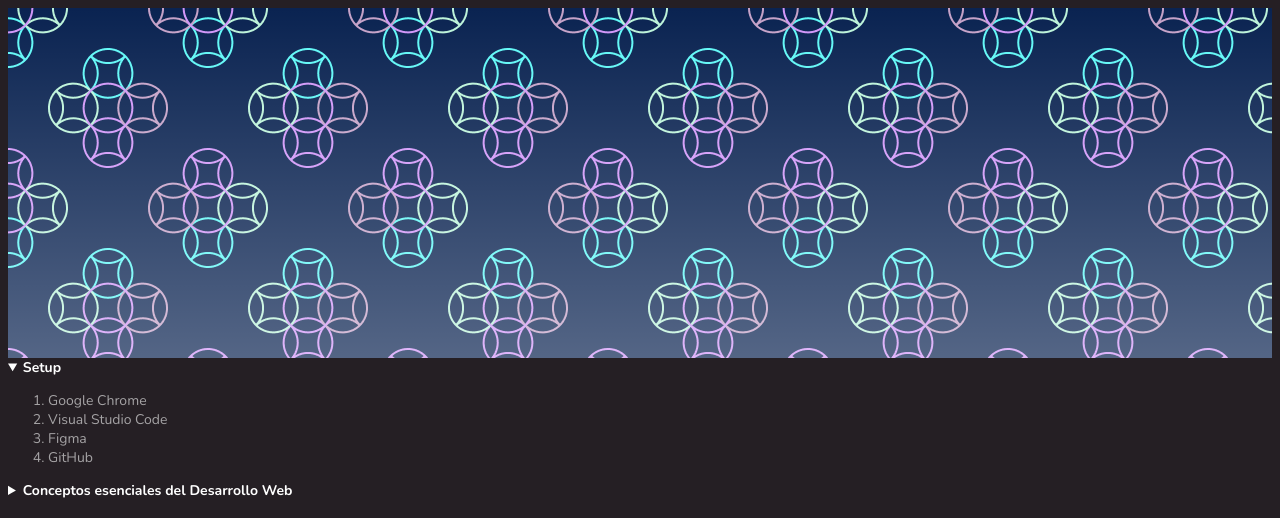
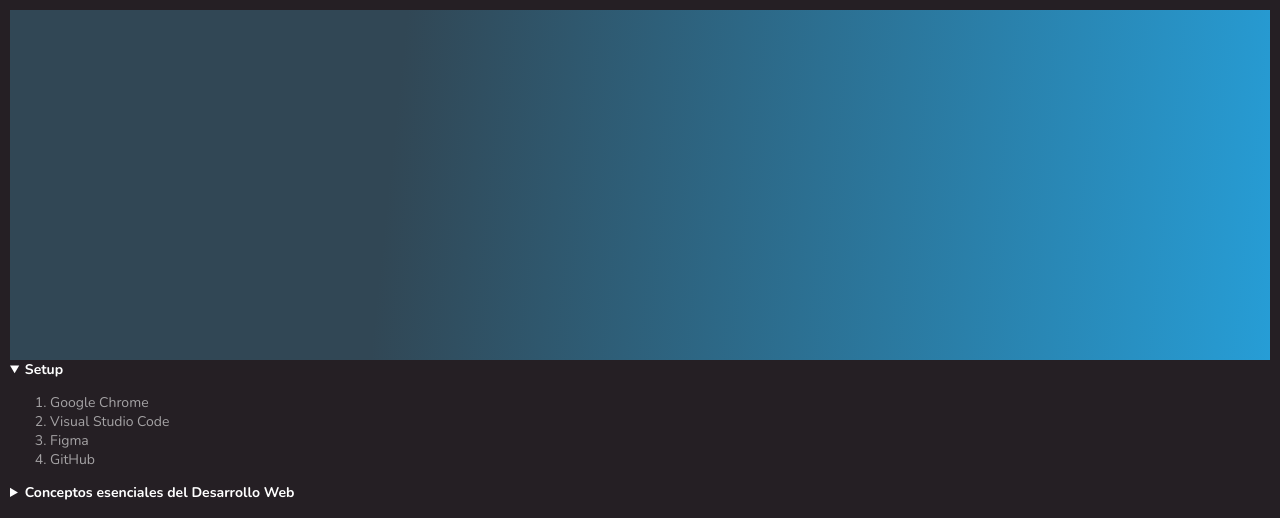
Before and after one commit to DanyGuerra/html-css-essential-logic-values, a plain HTML site: page index.html in a window 1280 px wide. Shown: the top 518 px of the page. Drawn offline with nearby package versions, Linux system fonts and the light colour scheme.

Commit message:
Cambio del fondo del header degradado

```diff
--- a/css/styles-logical.css
+++ b/css/styles-logical.css
@@ -2,7 +2,7 @@
   font-size: 18px;
   --white30: white;
   --white20:#A5A3A5;
-  --white10:#616161;
+  --white10:#3A3539;
 }
 
 p{
@@ -19,6 +19,8 @@ body{
   font-family: 'Nunito', sans-serif;
   background: #251F24;
   color: var(--white30);
+  margin: 0;
+  margin: 10px 10px 10px 10px;
 }
 a{
   color: var(--white30);
@@ -69,13 +71,18 @@ ul li {
   color:var(--white20)
 }
 
+pre{
+  background-color:var(--white10)
+}
+
 .hero{
   /* background: #8888ff; */
-  background-image: linear-gradient(to top,rgba(255,255,255,0.3) ,transparent),  url(../images/patron-1.png); /*usamos transparente para el degradado*/
+  /* background-image: linear-gradient(to top,rgba(255,255,255,0.3) ,transparent),  url(../images/patron-1.png); usamos transparente para el degradado */
   /* background-image: linear-gradient(to top,rgba(255,255,255,0.3),red 20px,transparent),  url(../images/patron-1.png); */
   /* background-repeat: no-repeat; */
   /* background-position: left 50px bottom 100px; */
   /* background-size: cover; */
+  background: linear-gradient(96.07deg, #314755 30.63%, #26A0DA 102.18%);
   height: 350px;
 }
 
--- a/index.html
+++ b/index.html
@@ -5,9 +5,8 @@
     <meta name="viewport" content="width=device-width, initial-scale=1.0" />
     <link rel="stylesheet" href="./css/styles-logical.css">
     <link rel="preconnect" href="https://fonts.gstatic.com">
-      <link rel="preconnect" href="https://fonts.gstatic.com">
-      <link href="https://fonts.googleapis.com/css2?family=Nunito:ital,wght@0,400;0,700;1,400;1,700&display=swap"
-        rel="stylesheet">
+    <link href="https://fonts.googleapis.com/css2?family=Nunito:ital,wght@0,400;0,700;1,400;1,700&display=swap"
+    rel="stylesheet">
 
     <title>Dani505</title>
   </head>
```
